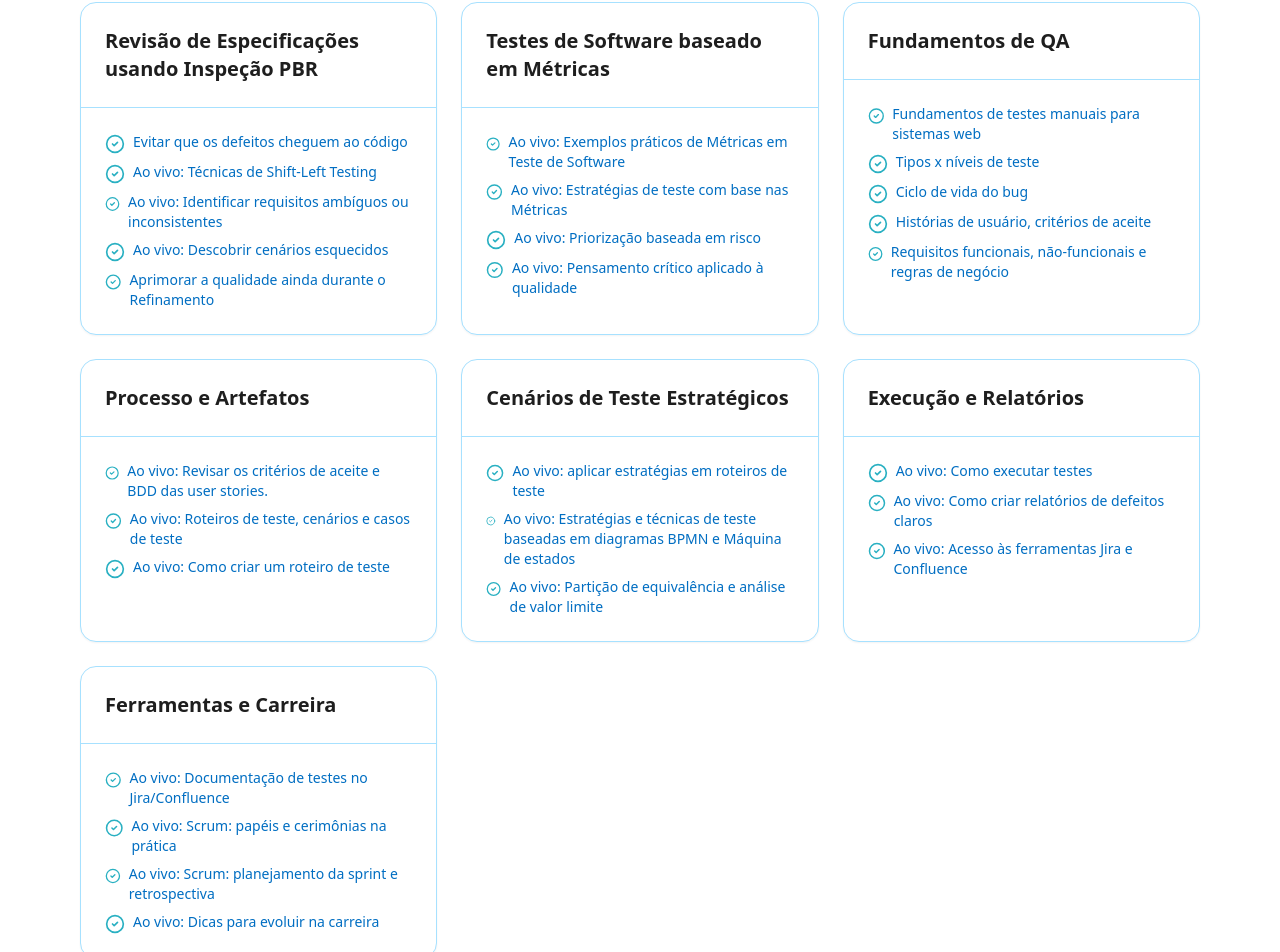
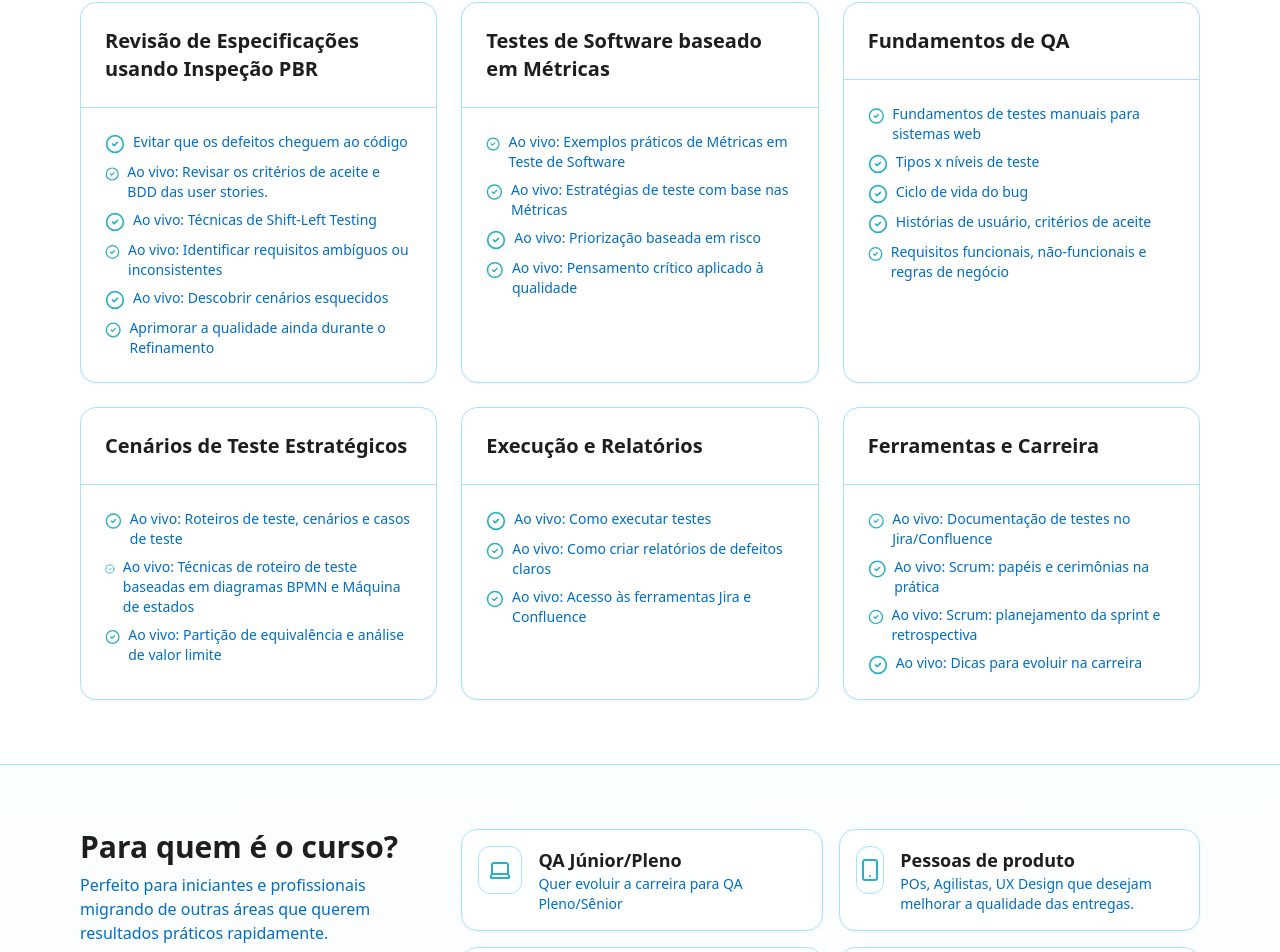
Before and after one commit to carolsprak/cursos, a React (Vite) app: page / in a window 1280 px wide. Shown: the part 1186-2138 px from the top of the page. Built offline with nearby package versions, Linux system fonts and the light colour scheme.

Commit message:
Update App.jsx

```diff
--- a/src/App.jsx
+++ b/src/App.jsx
@@ -198,6 +198,7 @@ export default function LandingCursoTesteBasico() {
 
             <ModuleItem title="Revisão de Especificações usando Inspeção PBR" topics={[
               "Evitar que os defeitos cheguem ao código",
+              "Ao vivo: Revisar os critérios de aceite e BDD das user stories.",
               "Ao vivo: Técnicas de Shift-Left Testing",
               "Ao vivo: Identificar requisitos ambíguos ou inconsistentes",
               "Ao vivo: Descobrir cenários esquecidos",
@@ -216,14 +217,9 @@ export default function LandingCursoTesteBasico() {
               "Histórias de usuário, critérios de aceite",
               "Requisitos funcionais, não-funcionais e regras de negócio",
             ]} />
-            <ModuleItem title="Processo e Artefatos" topics={[
-              "Ao vivo: Revisar os critérios de aceite e BDD das user stories.",
+            <ModuleItem title="Cenários de Teste Estratégicos" topics={[
               "Ao vivo: Roteiros de teste, cenários e casos de teste",
-              "Ao vivo: Como criar um roteiro de teste",
-            ]} />
-            <ModuleItem title="Cenários de Teste Estratégicos" topics={[
-              "Ao vivo: aplicar estratégias em roteiros de teste",
-              "Ao vivo: Estratégias e técnicas de teste baseadas em diagramas BPMN e Máquina de estados",
+              "Ao vivo: Técnicas de roteiro de teste baseadas em diagramas BPMN e Máquina de estados",
               "Ao vivo: Partição de equivalência e análise de valor limite",
             ]} />
             <ModuleItem title="Execução e Relatórios" topics={[
```
